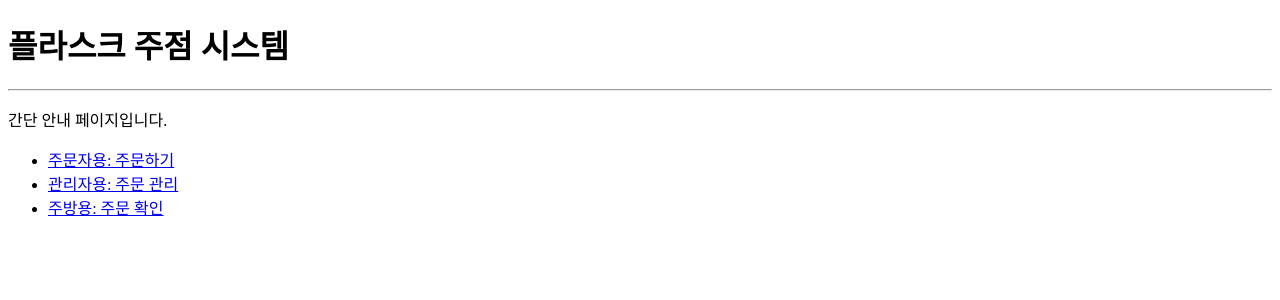
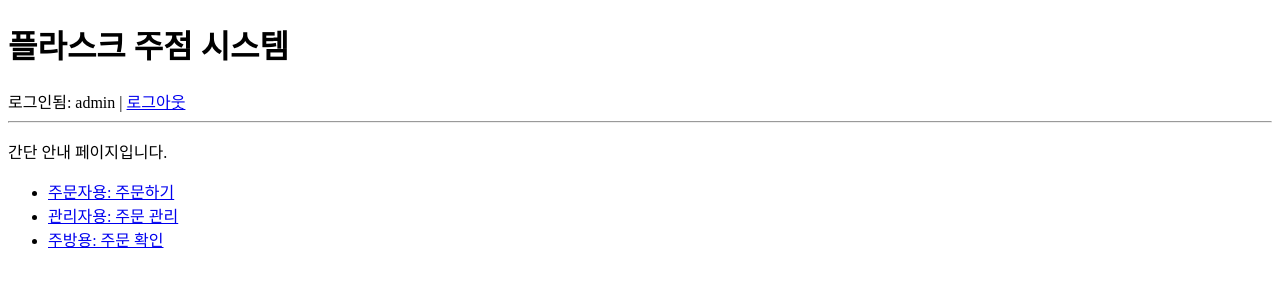
Before and after one commit to bag4355/restaurant-system, a Flask app: page / in a window 1280 px wide. Shown: the top 300 px of the page. Run offline with Flask 3, Linux system fonts and the light colour scheme; the visitor is signed in with stand-in values (Sample User, id 1).

Commit message:
Update layout.html

```diff
--- a/templates/layout.html
+++ b/templates/layout.html
@@ -2,11 +2,24 @@
 <html lang="ko">
 <head>
   <meta charset="UTF-8" />
-  <title>Flask Restaurant</title>
+  <title>플라스크 주점 시스템</title>
 </head>
 <body>
   <h1>플라스크 주점 시스템</h1>
+
+  <!-- 상단에 로그인/로그아웃 링크 영역 -->
+  <div>
+    {% if session.get("role") %}
+      <span>로그인됨: {{ session["role"] }}</span>
+      | <a href="{{ url_for('logout') }}">로그아웃</a>
+    {% else %}
+      <a href="{{ url_for('login') }}">로그인</a>
+    {% endif %}
+  </div>
+
   <hr />
+
+  <!-- Flash 메시지 표시 (에러, 안내 등) -->
   {% with messages = get_flashed_messages() %}
     {% if messages %}
       <ul style="color:red;">
```
